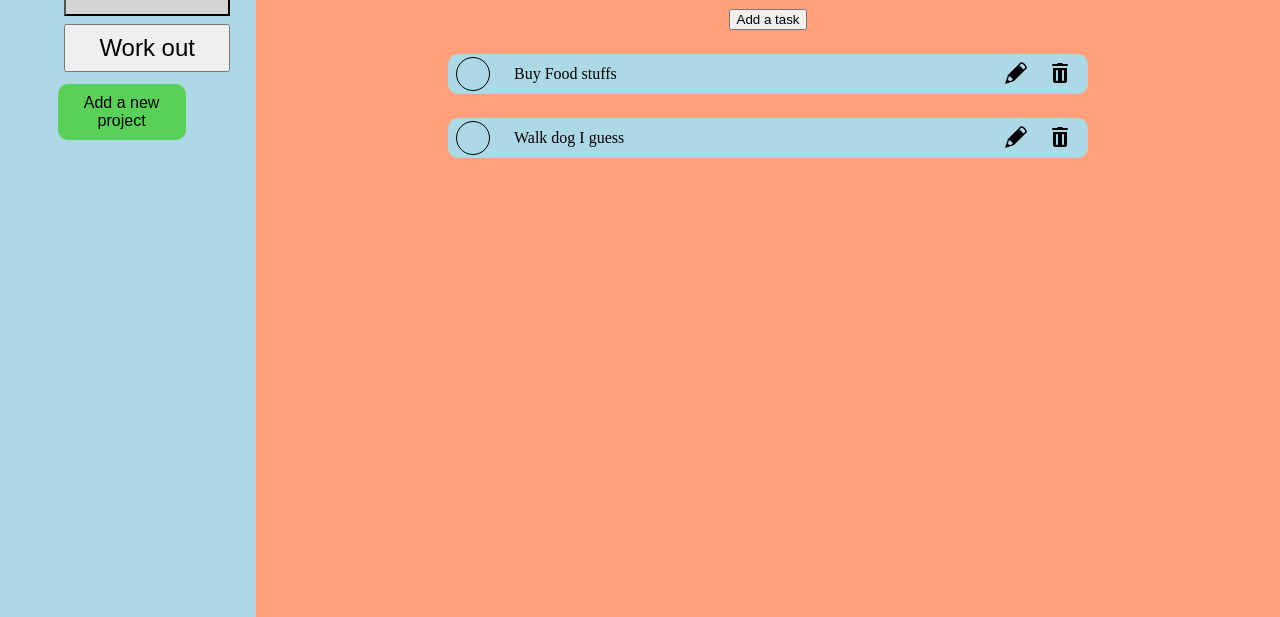
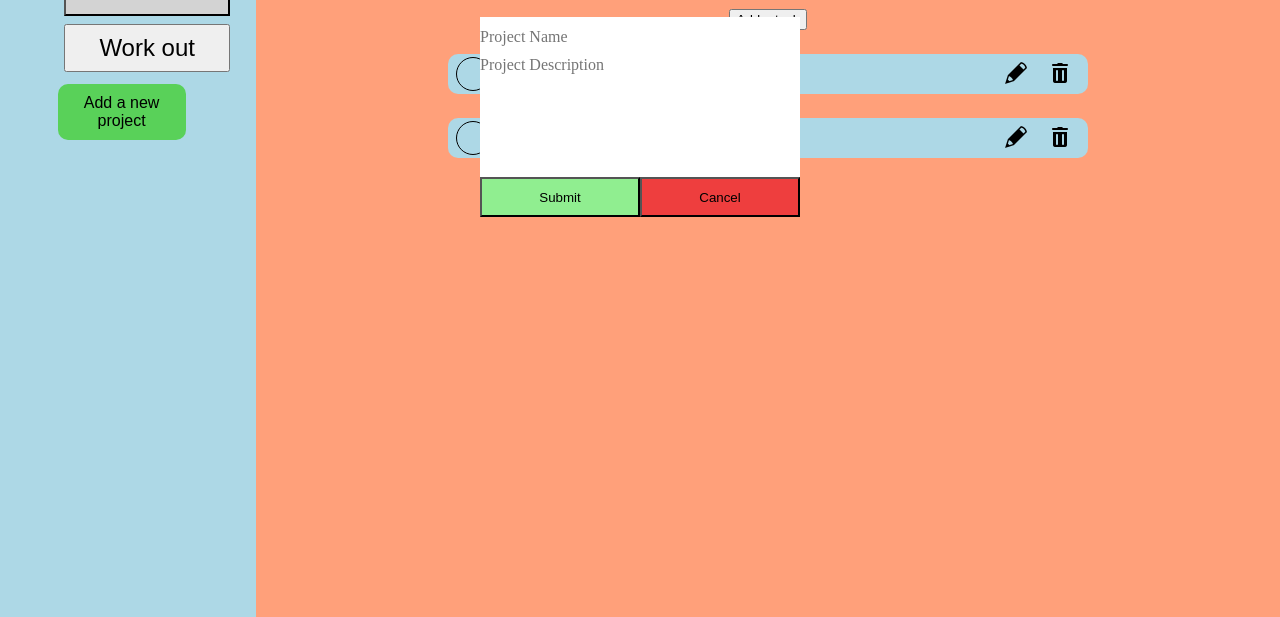
Before and after one commit to Zadag/task-manager, a plain HTML site: page index.html in a window 1280 px wide. Both pictures are taken after a click on the button "Add a new project". Shown: the part 183-800 px from the top of the page. Drawn offline with Linux system fonts and the light colour scheme.

Commit message:
CSS changes, allows newProjectModal to update DOM

```diff
--- a/main.js
+++ b/main.js
@@ -1 +1 @@
-(()=>{"use strict";document.querySelector("#content"),document.querySelector(".new-project").addEventListener("click",(()=>{const e=document.querySelector("#content");console.log("running");const t=document.createElement("div");t.classList.add(".new-project-modal"),e.appendChild(t)}))})();
+(()=>{"use strict";document.querySelector("#content"),document.querySelector(".new-project").addEventListener("click",(()=>{const e=document.querySelector("#content");console.log("running");const t=document.createElement("div"),n=document.createElement("input"),c=document.createElement("textarea"),d=document.createElement("div"),o=document.createElement("button"),l=document.createElement("button");t.classList.add("new-project-modal"),n.classList.add("new-project-modal-title"),c.classList.add("new-project-modal-description"),d.classList.add("new-project-modal-buttons"),o.classList.add("new-project-modal-submit"),l.classList.add("new-project-modal-cancel"),n.setAttribute("placeholder","Project Name"),c.setAttribute("placeholder","Project Description"),o.textContent="Submit",l.textContent="Cancel",e.appendChild(t),t.appendChild(n),t.appendChild(c),t.appendChild(d),d.appendChild(o),d.appendChild(l);const a=()=>{for(;t.firstChild;)t.removeChild(t.lastChild);e.removeChild(t)};o.addEventListener("click",(()=>{console.log("make project"),a()})),l.addEventListener("click",a)}))})();
--- a/stylesheet.css
+++ b/stylesheet.css
@@ -1,12 +1,12 @@
 html, body, div, span, applet, object, iframe,
 h1, h2, h3, h4, h5, h6, p, blockquote, pre,
 a, abbr, acronym, address, big, cite, code,
-del, dfn, em, img, ins, kbd, q, s, samp,
+del, dfn, em, img, input, ins, kbd, q, s, samp,
 small, strike, strong, sub, sup, tt, var,
 b, u, i, center,
 dl, dt, dd, ol, ul, li,
 fieldset, form, label, legend,
-table, caption, tbody, tfoot, thead, tr, th, td,
+table, caption, tbody, textarea, tfoot, thead, tr, th, td,
 article, aside, canvas, details, embed,
 figure, figcaption, footer, header, hgroup,
 menu, nav, output, ruby, section, summary,
@@ -197,12 +197,15 @@ table {
 }
 
 .new-project-modal {
+	left: 50%;
+	top: 25%;
 	position: absolute;
 	display: flex;
 	flex-direction: column;
-	height: 30vh;
-	width: 40vw;
+	height: 25vh;
+	width: 25vw;
 	background-color: gray;
+	transform: translateX(-50%);
 }
 
 .new-project-modal-title {
@@ -213,6 +216,7 @@ table {
 .new-project-modal-description {
 	height: 15vh;
 	width: 25vw;
+	resize: none;
 }
 
 .new-project-modal-buttons {
@@ -222,11 +226,11 @@ table {
 .new-project-modal-submit {
 	background-color: lightgreen;
 	height: 5vh;
-	width: 7vw;
+	width: 50%;
 }
 
 .new-project-modal-cancel {
 	background-color: rgb(238, 62, 62);
 	height: 5vh;
-	width: 7vw;
+	width: 50%;
 }
```
